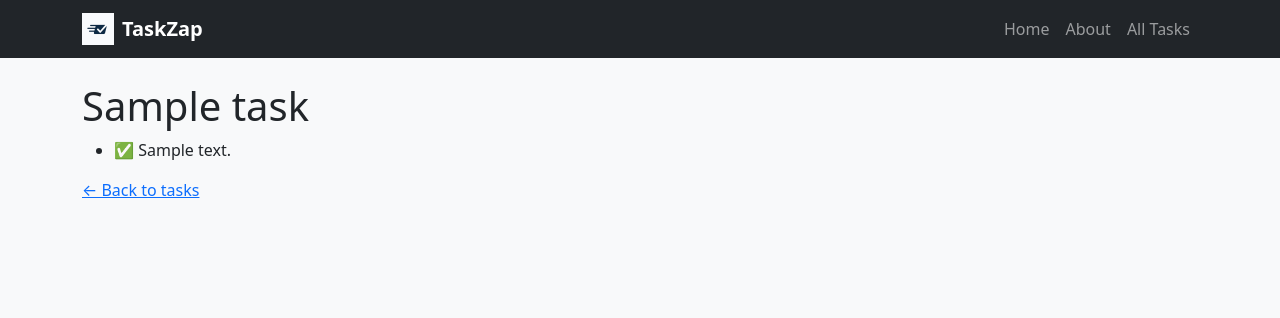
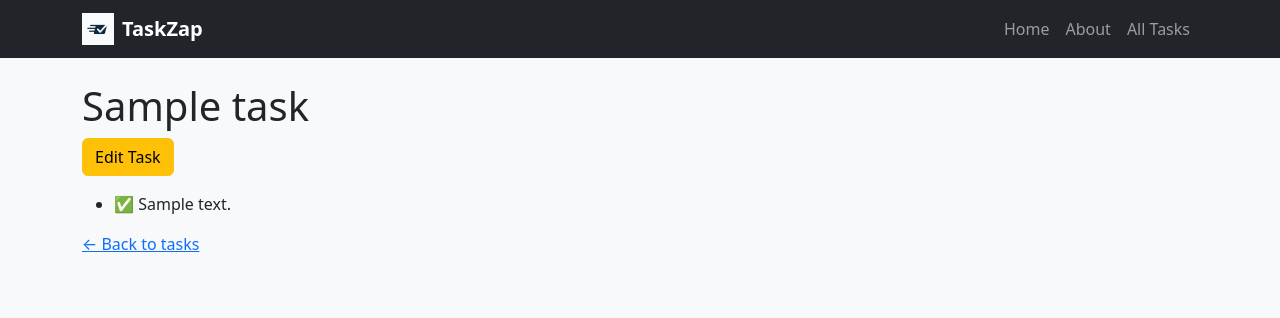
Before and after one commit to Zebyrod/todo-django-crud-app, a Django app: page /tasks/1/ in a window 1280 px wide. Shown: the top 318 px of the page. Run offline with Django 5.2, Linux system fonts and the light colour scheme; tables that the repository leaves empty hold one stand-in row (values such as "Sample post").

Commit message:
U functionality. Update form and able to Update task names

```diff
--- a/main_app/templates/tasks/detail.html
+++ b/main_app/templates/tasks/detail.html
@@ -4,6 +4,12 @@
 
 {% block content %}
 <h1>{{ task.name }}</h1>
+
+<div class="mb-3">
+  <a href="{% url 'task-edit' task.pk %}" class="btn btn-warning me-2" aria-label="Edit Task">Edit Task</a>
+
+
+</div>
 
 <ul>
   {% for item in task.items.all %}
--- a/main_app/urls.py
+++ b/main_app/urls.py
@@ -7,7 +7,10 @@ urlpatterns = [
     # Routes will be added here
     path('', views.home, name='home'),
     path('about/', views.about, name='about'),
+
+    # TASK URLS
     path('tasks/', views.task_index, name='task-index'),
+    path('tasks/create/', views.task_create, name='task-create'),
     path('tasks/<int:task_id>/', views.task_detail, name='task-detail'),
-    path('tasks/new/', views.task_create, name='task-create'),
+    path('tasks/<int:task_id>/edit', views.task_update, name='task-edit'),
 ]
--- a/main_app/views.py
+++ b/main_app/views.py
@@ -45,3 +45,14 @@ def task_create(request):
         form = TaskForm()
 
     return render(request, 'tasks/task_form.html', {'form': form })
+
+def task_update(request, task_id):
+    task = Task.objects.get(id=task_id)
+    if request.method == 'POST':
+        form = TaskForm(request.POST, instance=task)
+        if form.is_valid():
+            form.save()
+            return redirect('task-detail', task_id=task.id)
+    else:
+        form = TaskForm(instance=task)
+    return render(request, 'tasks/task_form.html', {'form': form, 'task': task})
```
Also changed, not shown: main_app/templates/tasks/task_form.html (+15 -9 lines).
